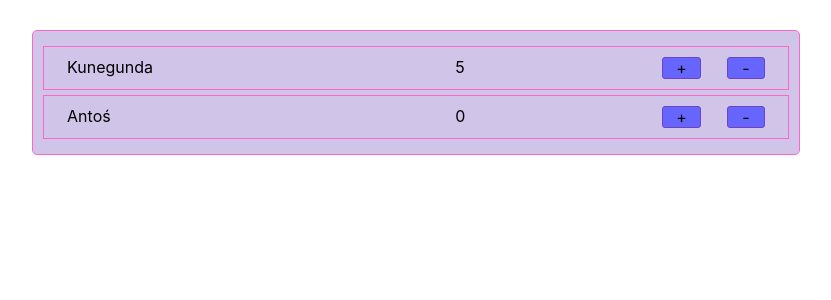
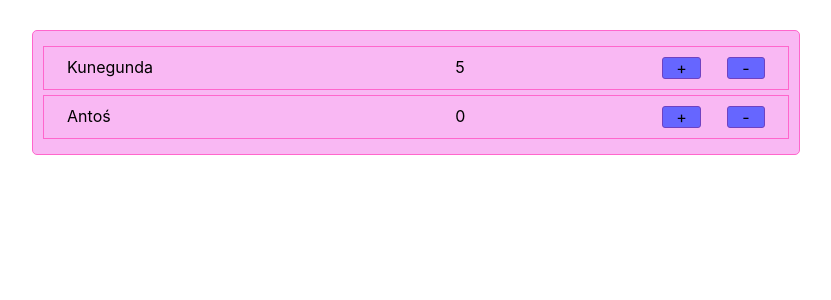
Before and after one commit to AnnaLangner/32.6.ScoreBoard, a React (Create React App) app in the folder scorekeeper/: page / in a window 1280 px wide. Shown: the top 300 px of the page, without its empty margins (224-1055 px from the left). Built offline with nearby package versions, Linux system fonts and the light colour scheme; what enzyme, enzyme-adapter-react-16 would draw is missing.

Commit message:
Adding style

```diff
--- a/scorekeeper/src/components/Player/Player.css
+++ b/scorekeeper/src/components/Player/Player.css
@@ -1,5 +1,5 @@
 .Player {
-    background: #D1C4E9;
+    background: #f9b8f3;
     border: 1px solid #FF66CC;
     padding: 10px;
     margin: 5px 0;
--- a/scorekeeper/src/components/PlayersList/PlayersList.css
+++ b/scorekeeper/src/components/PlayersList/PlayersList.css
@@ -7,5 +7,5 @@
     border: 1px solid #FF66CC;
     border-radius: 5px;
     padding: 10px;
-    background: #D1C4E9;
+    background: #f9b8f3;
 }
```
